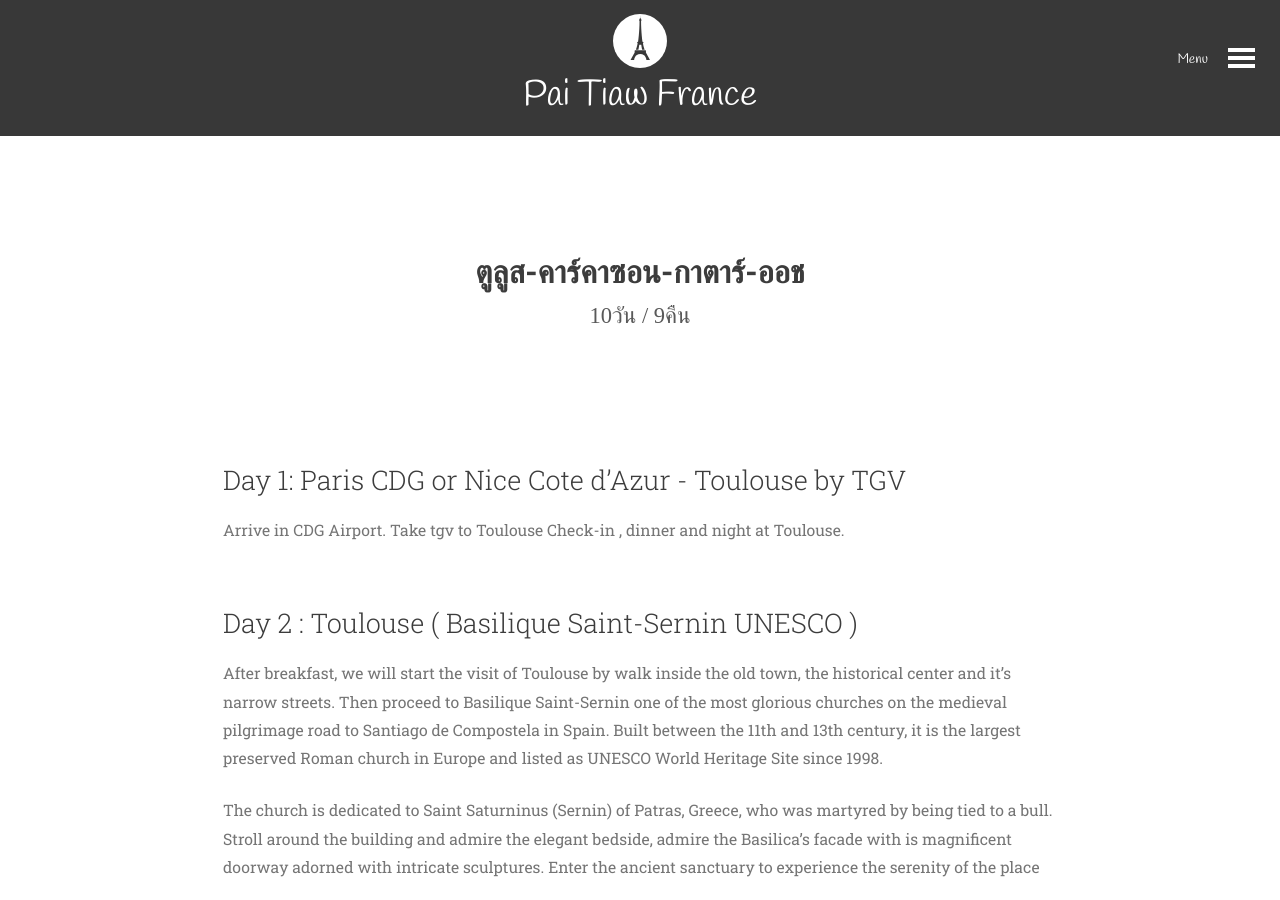
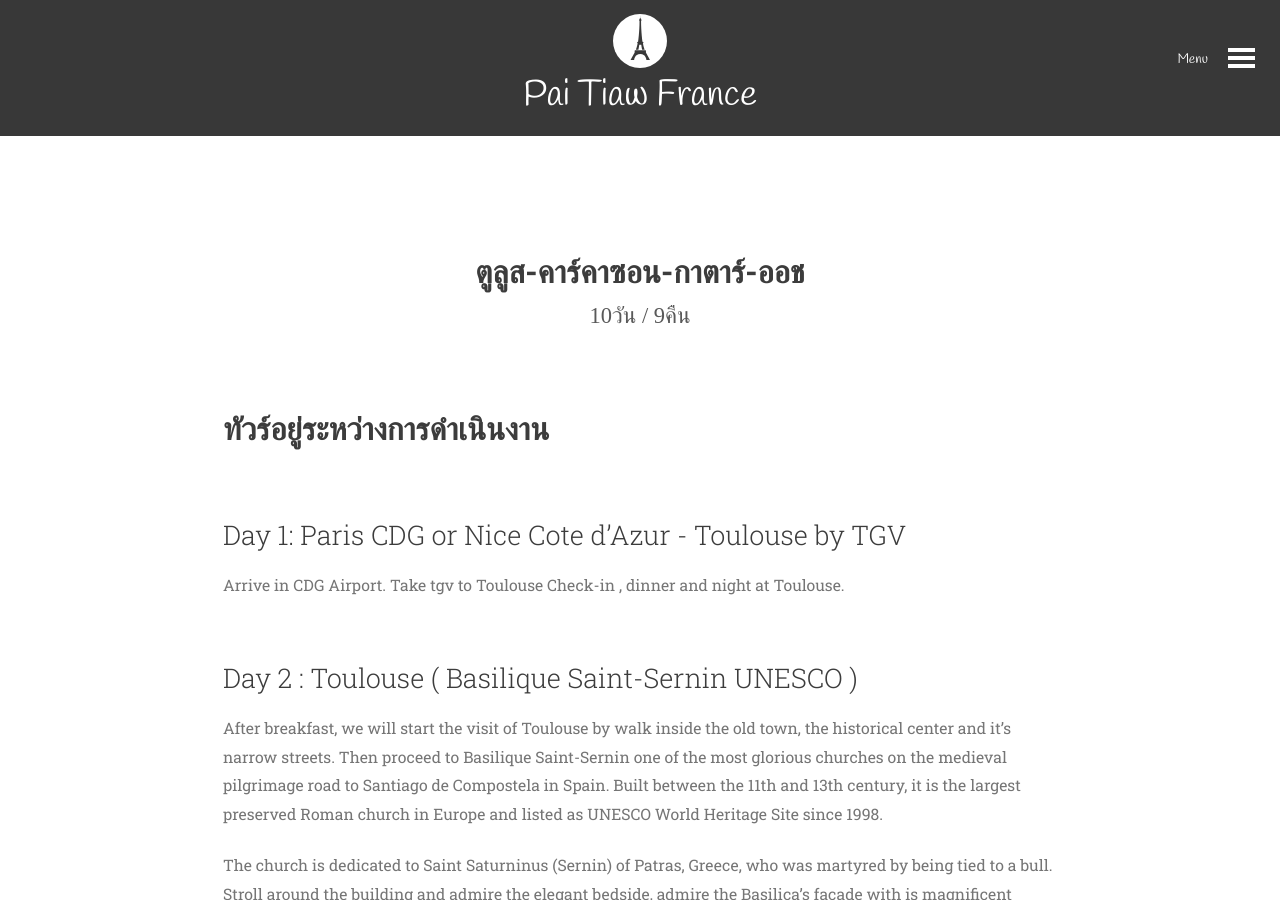
Before and after one commit to paitiewfrance/paitiewfrance.github.io, a Jekyll site: the page built from tour-languedoc-midi-pyrenee/toulouse-carcassonne-cathare-albi-auch.md, in a window 1280 px wide and 900 px high. Built offline with Jekyll 4.4.1, drawn with Linux system fonts in a browser that asks for light colours; nearby versions of some CDN libraries; some web fonts are replaced.

Commit message:
Add new trip

```diff
--- a/tour-languedoc-midi-pyrenee/toulouse-carcassonne-cathare-albi-auch.md
+++ b/tour-languedoc-midi-pyrenee/toulouse-carcassonne-cathare-albi-auch.md
@@ -10,6 +10,8 @@ sitemap:
      priority: 1
      changefreq: 'daily'
 ---
+
+#ทัวร์อยู่ระหว่างการดำเนินงาน
 
 ### Day 1: Paris CDG or Nice Cote d'Azur - Toulouse by TGV
 Arrive in CDG Airport.  Take tgv to Toulouse
```
